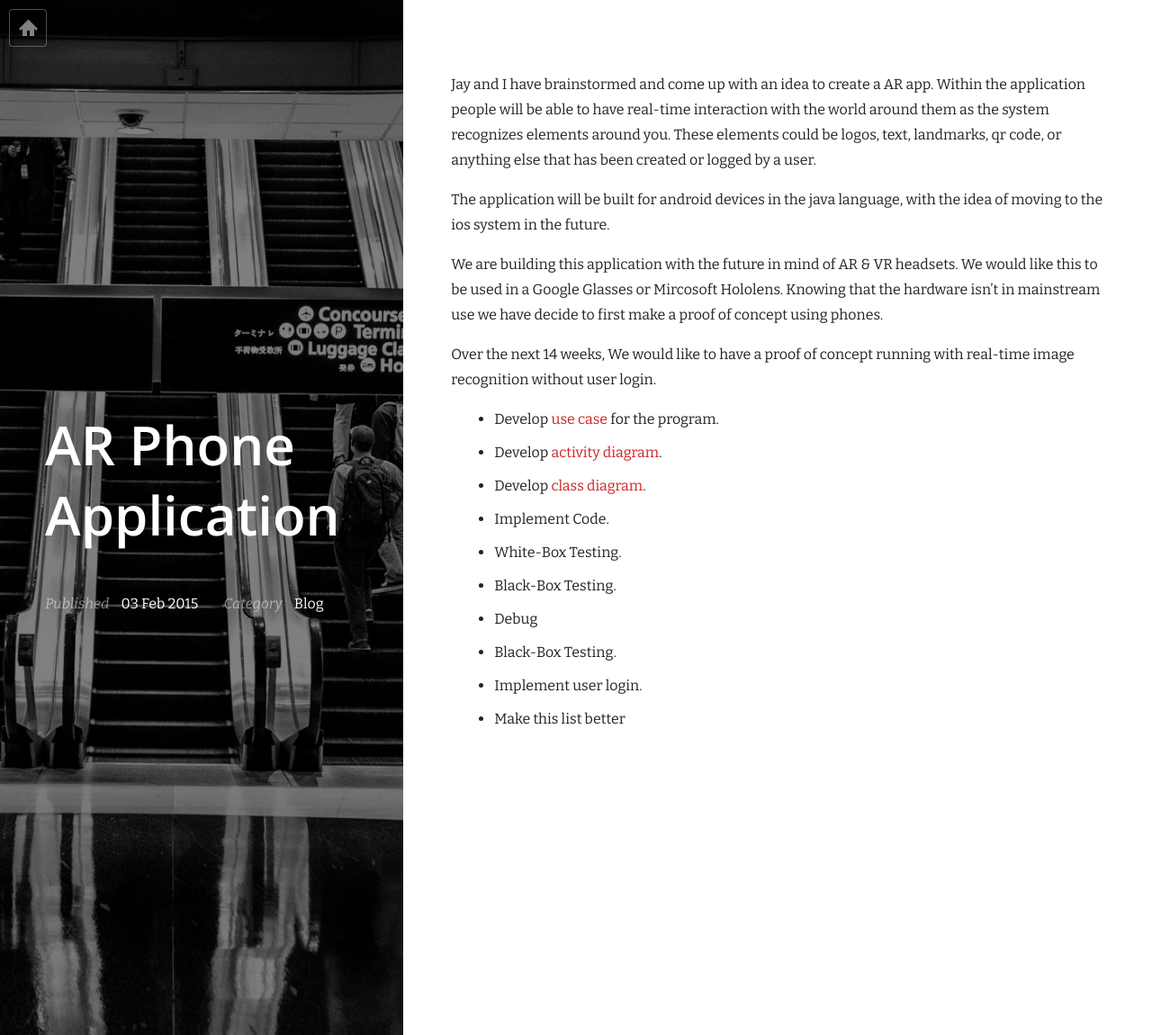
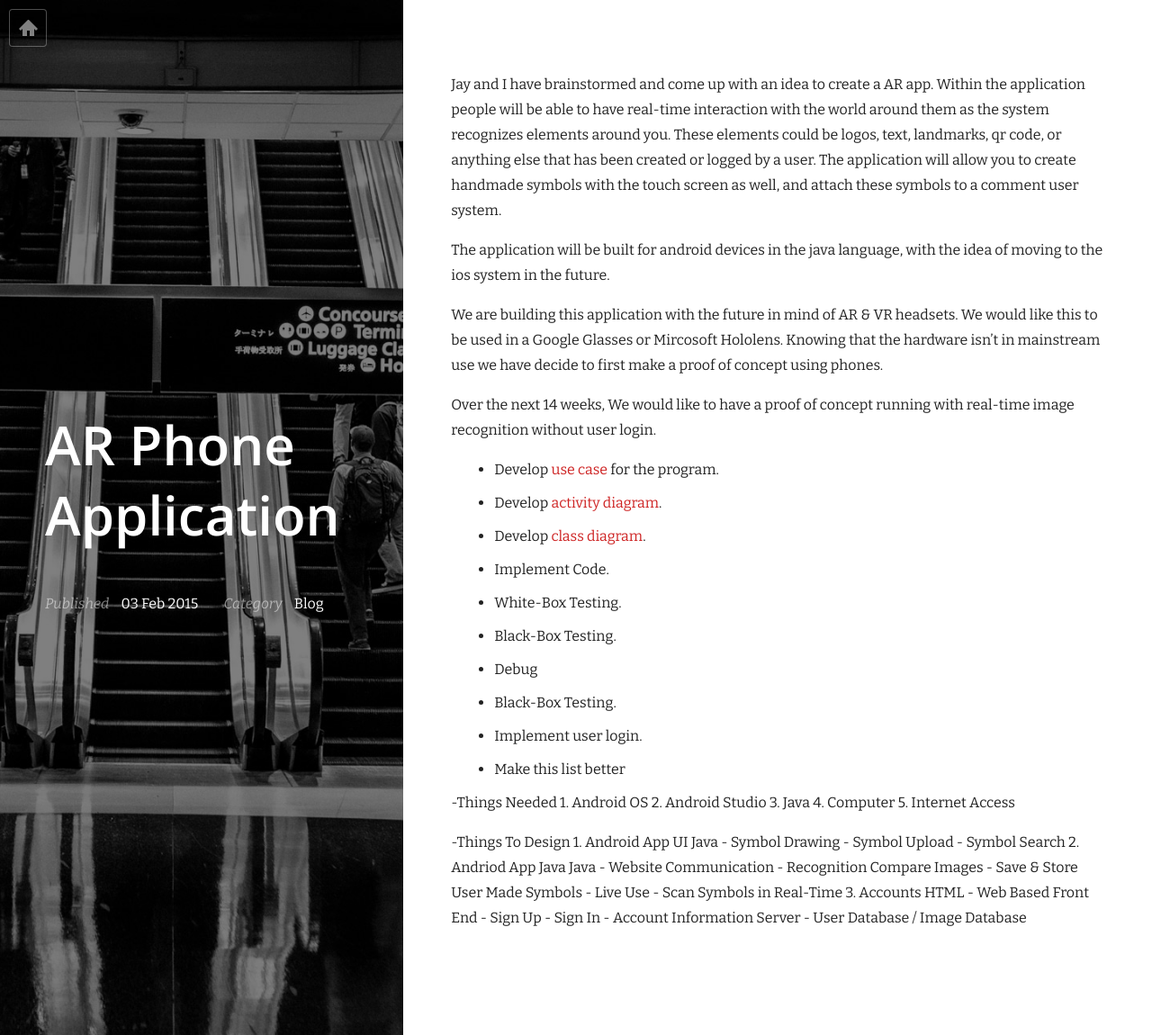
Before and after one commit to absentcopy/MAR440, a Jekyll site: the page built from _posts/2015-02-03-AR-Phone-Application.md, in a window 1280 px wide. Shown: the whole page at 90% size. Built offline with Jekyll 4.4.1, drawn with Linux system fonts in a browser that asks for light colours; nearby versions of some CDN libraries.

Commit message:
Update blog

```diff
--- a/_posts/2015-02-03-AR-Phone-Application.md
+++ b/_posts/2015-02-03-AR-Phone-Application.md
@@ -7,7 +7,7 @@
 ---
 
 
-Jay and I have brainstormed and come up with an idea to create a AR app. Within the application people will be able to have real-time interaction with the world around them as the system recognizes elements around you. These elements could be logos, text, landmarks, qr code, or anything else that has been created or logged by a user.
+Jay and I have brainstormed and come up with an idea to create a AR app. Within the application people will be able to have real-time interaction with the world around them as the system recognizes elements around you. These elements could be logos, text, landmarks, qr code, or anything else that has been created or logged by a user. The application will allow you to create handmade symbols with the touch screen as well, and attach these symbols to a comment user system.
 
 The application will be built for android devices in the java language, with the idea of moving to the ios system in the future.
 
@@ -25,3 +25,28 @@
 8. Black-Box Testing.
 9. Implement user login.
 10. Make this list better
+
+-Things Needed
+	1. Android OS
+	2. Android Studio
+	3. Java
+	4. Computer
+	5. Internet Access
+
+-Things To Design
+	1. Android App UI
+		Java - Symbol Drawing
+			 - Symbol Upload
+			 - Symbol Search
+	2. Andriod App Java
+		Java - Website Communication
+			 - Recognition
+			 		Compare Images
+			 - Save & Store User Made Symbols
+			 - Live Use - Scan Symbols in Real-Time
+	3. Accounts
+		HTML - Web Based Front End
+			 - Sign Up
+			 - Sign In
+			 - Account Information
+			 Server - User Database / Image Database
```
